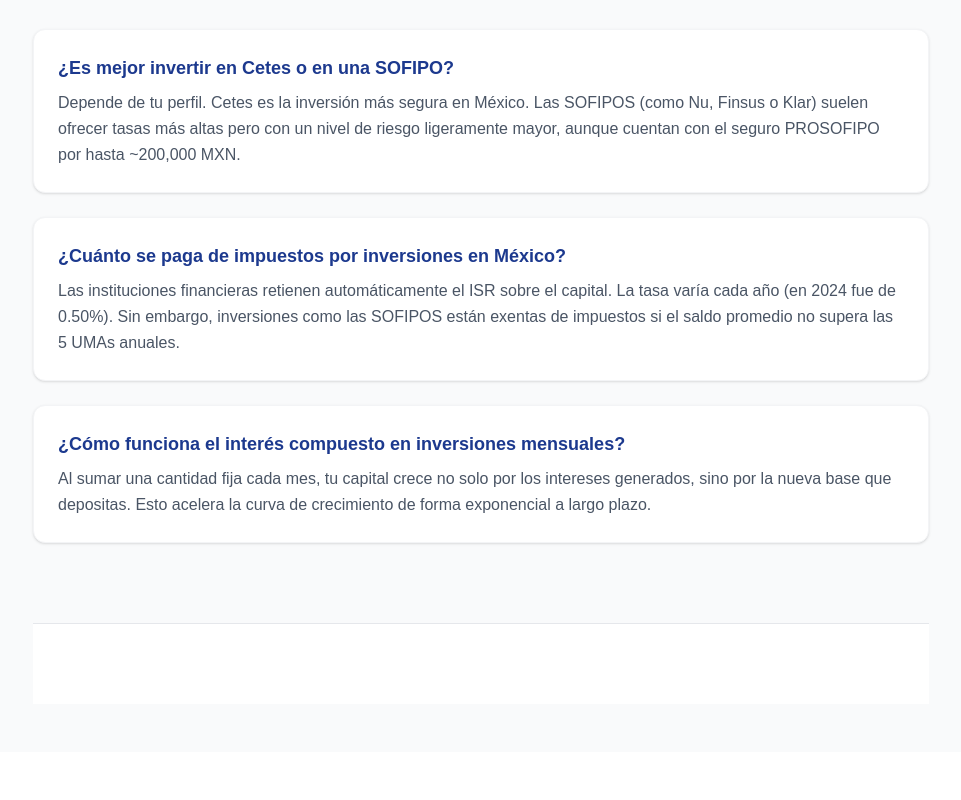
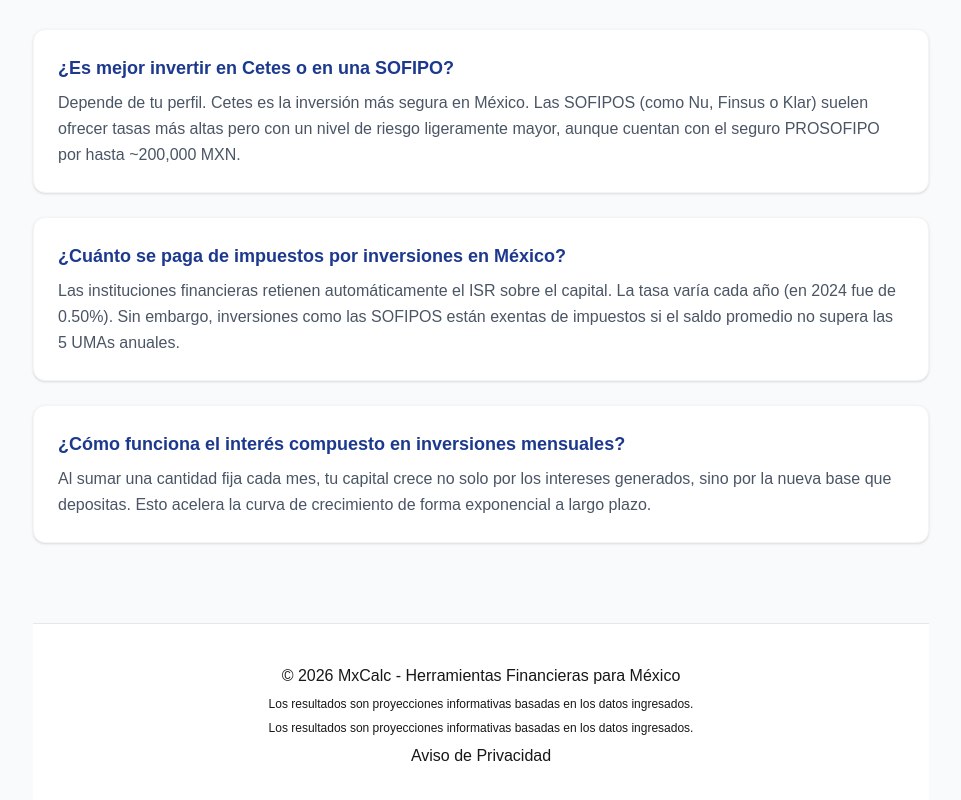
Before and after one commit to alejandrohuerga/finanzanode-mx, a Next.js app: page / in a window 1280 px wide. Shown: the part 1926-2726 px from the top of the page, without its empty margins (159-1120 px from the left). Before the commit the page ends 2678 px from the top, so only its background shows below. Built offline with nearby package versions, Linux system fonts and the light colour scheme.

Commit message:
feat: :zap: ADD: Content in the footer

```diff
--- a/src/app/page.tsx
+++ b/src/app/page.tsx
@@ -136,20 +136,44 @@ export default function Home() {
             Calculadora de Interés Compuesto México
           </h1>
           <p className="text-gray-600 text-lg">
-            Proyecta tu ahorro e inversión considerando el ISR estimado y rendimientos reales.
+            Proyecta tu ahorro e inversión considerando el ISR estimado y
+            rendimientos reales.
           </p>
         </header>
 
         {/* EL TRUCO: Suspense envuelve la parte que usa useSearchParams */}
-        <Suspense fallback={<div className="text-center py-10 text-gray-500 text-sm italic">Cargando calculadora...</div>}>
+        <Suspense
+          fallback={
+            <div className="text-center py-10 text-gray-500 text-sm italic">
+              Cargando calculadora...
+            </div>
+          }
+        >
           <CalculatorContent />
         </Suspense>
 
-        <Testimonials/>
+        <Testimonials />
         <SEOContent />
-        <FAQSection/>
+        <FAQSection />
         <footer className="mt-20 py-10 border-t border-gray-200 bg-white text-center">
-           {/* Tu footer normal aquí */}
+          <p>© 2026 MxCalc - Herramientas Financieras para México</p>
+          <p className="mt-2 text-xs">
+            Los resultados son proyecciones informativas basadas en los datos
+            ingresados.
+          </p>
+          <p className="mt-2 text-xs">
+            Los resultados son proyecciones informativas basadas en los datos
+            ingresados.
+          </p>
+          <div className="mt-2 space-x-4">
+            <a
+              href="/privacidad"
+              className="hover:text-blue-600 transition-colors"
+            >
+              {" "}
+              Aviso de Privacidad{" "}
+            </a>
+          </div>
         </footer>
       </div>
     </main>
```
